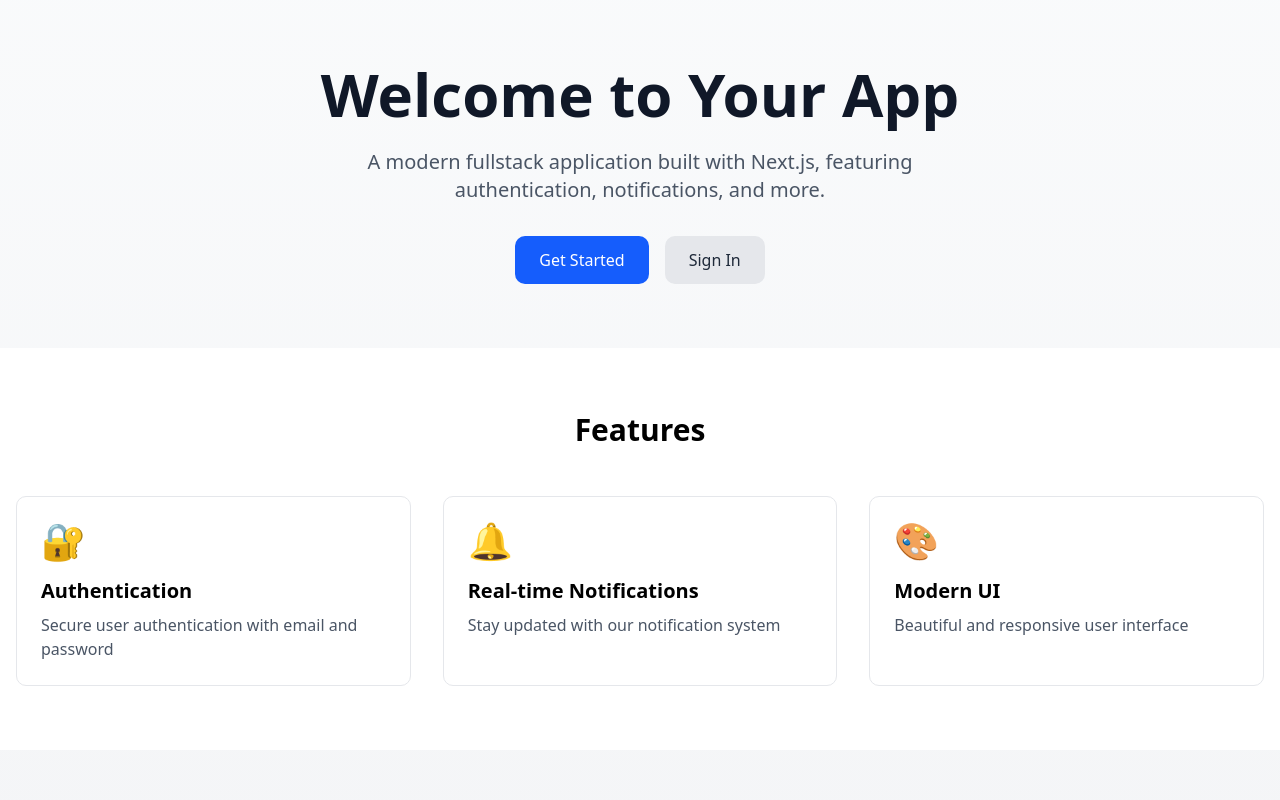
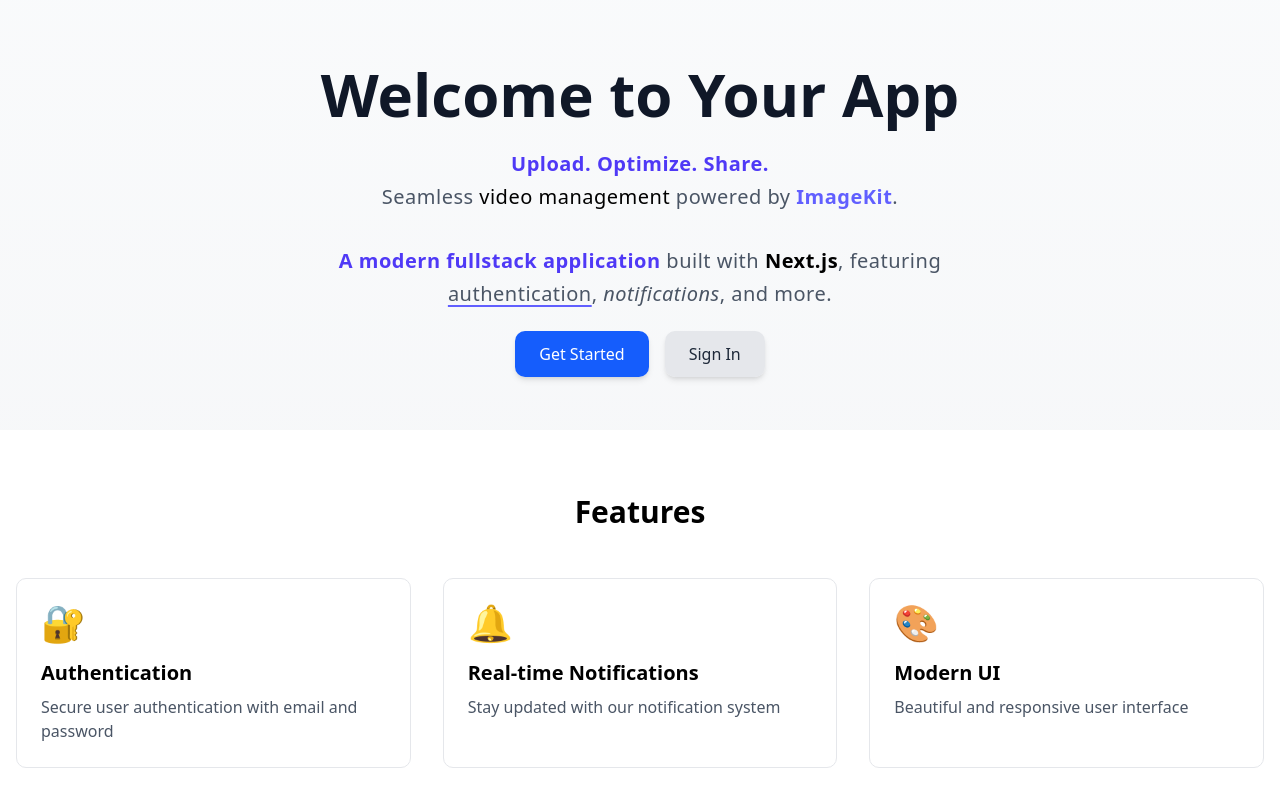
Before and after one commit to Ankit-Sinha70/Nextjs-imagekit, a Next.js app: page / in a window 1280 px wide. Shown: the top 800 px of the page. Built offline with nearby package versions, Linux system fonts and the light colour scheme.

Commit message:
Added middleware

```diff
--- a/app/components/dashboard/Navbar.tsx
+++ b/app/components/dashboard/Navbar.tsx
@@ -5,6 +5,8 @@ import { useState } from "react";
 import { useRouter, usePathname } from "next/navigation";
 import { useNotification } from "../Notification";
 import LogoutConfirmationModal from "../models/LogoutConfirmationModal";
+import { signOut } from "next-auth/react";
+import { toast } from "sonner";
 
 export default function Navbar() {
   const [isLoggingOut, setIsLoggingOut] = useState(false);
@@ -13,7 +15,6 @@ export default function Navbar() {
   const pathname = usePathname();
   const { showNotification } = useNotification();
 
-  // Function to get dynamic title based on current path
   const getPageTitle = () => {
     switch (pathname) {
       case "/dashboard":
@@ -25,7 +26,6 @@ export default function Navbar() {
       case "/dashboard/settings":
         return "Settings";
       default:
-        // Extract title from pathname for other routes
         const path = pathname.split("/").pop();
         return path
           ? path.charAt(0).toUpperCase() + path.slice(1)
@@ -35,20 +35,13 @@ export default function Navbar() {
 
   const handleLogout = async () => {
     try {
+      toast("Logged out successfully");
       setIsLoggingOut(true);
-      const response = await fetch("/api/auth/logout", {
-        method: "POST",
-        headers: { "Content-Type": "application/json" },
-      });
-
-      if (!response.ok) {
-        const errorData = await response.json();
-        throw new Error(errorData.message || "Logout failed");
-      }
-
-      localStorage.removeItem("token");
-      showNotification("Logged out successfully", "success");
-      router.push("/login");
+      setTimeout(async () => {
+        await signOut({ callbackUrl: "/login", redirect: true });
+      }, 500);
+      localStorage.clear();
+      sessionStorage.clear();
     } catch (error: unknown) {
       let errorMessage = "Error during logout";
       if (error instanceof Error) {
--- a/app/page.tsx
+++ b/app/page.tsx
@@ -1,7 +1,8 @@
-'use client';
+"use client";
 
-import { useNotification } from './components/Notification';
-import Link from 'next/link';
+import { useNotification } from "./components/Notification";
+import { motion } from "framer-motion";
+import Link from "next/link";
 
 export default function Home() {
   const { showNotification } = useNotification();
@@ -14,31 +15,72 @@ export default function Home() {
           <h1 className="text-4xl md:text-6xl font-bold text-gray-900 mb-6 dark:text-gray-100">
             Welcome to Your App
           </h1>
-          <p className="text-xl text-gray-600 mb-8 max-w-2xl mx-auto dark:text-gray-300">
-            A modern fullstack application built with Next.js, featuring authentication,
-            notifications, and more.
-          </p>
-          <div className="flex gap-4 justify-center">
+          <motion.p
+            initial={{ opacity: 0, y: 20 }}
+            animate={{ opacity: 1, y: 0 }}
+            transition={{ duration: 0.8, ease: "easeOut" }}
+            className="text-xl text-center text-gray-600 mb-8 max-w-2xl mx-auto dark:text-gray-300 px-4 sm:px-0 leading-relaxed tracking-wide"
+          >
+            <span className="block text-indigo-600 dark:text-indigo-400 font-semibold">
+              Upload. Optimize. Share.
+            </span>
+            Seamless{" "}
+            <span className="font-medium text-black dark:text-white">
+              video management
+            </span>{" "}
+            powered by{" "}
+            <span className="text-indigo-500 font-bold">ImageKit</span>.
+          </motion.p>
+          <motion.p
+            initial={{ opacity: 0, y: 30 }}
+            animate={{ opacity: 1, y: 0 }}
+            transition={{ duration: 0.8, ease: "easeOut" }}
+            className="text-xl text-gray-600 mb-8 max-w-2xl mx-auto dark:text-gray-300 leading-relaxed tracking-wide"
+          >
+            <span className="text-indigo-600 dark:text-indigo-400 font-semibold">
+              A modern fullstack application
+            </span>{" "}
+            built with{" "}
+            <strong className="text-black dark:text-white">Next.js</strong>,
+            featuring{" "}
+            <span className="underline underline-offset-4 decoration-indigo-500 dark:decoration-indigo-400">
+              authentication
+            </span>
+            , <span className="italic">notifications</span>, and more.
+          </motion.p>
+
+          <motion.div
+            className="flex gap-4 justify-center"
+            initial={{ opacity: 0 }}
+            animate={{ opacity: 1 }}
+            transition={{ delay: 0.5 }}
+          >
+            <motion.div whileHover={{ scale: 1.05 }} whileTap={{ scale: 0.97 }}>
               <Link
                 href="/register"
-              className="bg-blue-600 text-white px-6 py-3 rounded-lg hover:bg-blue-700 transition-colors"
+                className="bg-blue-600 text-white px-6 py-3 rounded-lg hover:bg-blue-700 transition-colors shadow-md"
               >
                 Get Started
               </Link>
+            </motion.div>
+            <motion.div whileHover={{ scale: 1.05 }} whileTap={{ scale: 0.97 }}>
               <Link
                 href="/login"
-              className="bg-gray-200 text-gray-800 px-6 py-3 rounded-lg hover:bg-gray-300 transition-colors dark:bg-gray-700 dark:text-gray-100 dark:hover:bg-gray-600"
+                className="bg-gray-200 text-gray-800 px-6 py-3 rounded-lg hover:bg-gray-300 transition-colors dark:bg-gray-700 dark:text-gray-100 dark:hover:bg-gray-600 shadow-md"
               >
                 Sign In
               </Link>
-          </div>
+            </motion.div>
+          </motion.div>
         </div>
       </div>
 
       {/* Features Section */}
       <div className="bg-white py-16 dark:bg-gray-900">
         <div className="container mx-auto px-4">
-          <h2 className="text-3xl font-bold text-center mb-12 dark:text-gray-100">Features</h2>
+          <h2 className="text-3xl font-bold text-center mb-12 dark:text-gray-100">
+            Features
+          </h2>
           <div className="grid md:grid-cols-3 gap-8">
             <FeatureCard
               title="Authentication"
@@ -61,12 +103,16 @@ export default function Home() {
 
       {/* CTA Section */}
       <div className="container mx-auto px-4 py-16 text-center">
-        <h2 className="text-3xl font-bold mb-4 dark:text-gray-100">Ready to Get Started?</h2>
+        <h2 className="text-3xl font-bold mb-4 dark:text-gray-100">
+          Ready to Get Started?
+        </h2>
         <p className="text-gray-600 mb-8 dark:text-gray-300">
           Join thousands of users who are already using our platform
         </p>
         <button
-          onClick={() => showNotification('Welcome to our platform!', 'success')}
+          onClick={() =>
+            showNotification("Welcome to our platform!", "success")
+          }
           className="bg-green-600 text-white px-6 py-3 rounded-lg hover:bg-green-700 transition-colors"
         >
           Try Demo
@@ -80,7 +126,7 @@ export default function Home() {
 function FeatureCard({
   title,
   description,
-  icon
+  icon,
 }: {
   title: string;
   description: string;
--- a/middleware.ts
+++ b/middleware.ts
@@ -1,11 +1,57 @@
-import { NextResponse } from 'next/server';
-import type { NextRequest } from 'next/server';
+import { withAuth } from "next-auth/middleware";
+import { NextResponse } from "next/server";
 
-export function middleware(request: NextRequest) {
-  // Allow all requests to pass through
-  return NextResponse.next();
-}
+const publicPaths = ["/", "/login", "/register"];
+
+export default withAuth(
+  async function middleware(req) {
+    const token = req.nextauth.token;
+    const pathname = req.nextUrl.pathname;
+
+    console.log(`[Middleware] Pathname: ${pathname}, Token exists: ${!!token}`);
+
+    // Redirect authenticated users from login/register to dashboard
+    if (token && publicPaths.includes(pathname)) {
+      console.log(`[Middleware] Authenticated user on public path. Redirecting to /dashboard.`);
+      return NextResponse.redirect(new URL("/dashboard", req.url));
+    }
+
+    // If the path is protected and there's no token, redirect to login
+    if (!token && !publicPaths.includes(pathname)) {
+      console.log(`[Middleware] Unauthenticated user on protected path. Redirecting to /login.`);
+      const url = new URL("/login", req.url);
+      url.searchParams.set("callbackUrl", pathname);
+      return NextResponse.redirect(url);
+    }
+
+    console.log(`[Middleware] Allowing request to proceed.`);
+    return NextResponse.next();
+  },
+  {
+    callbacks: {
+      authorized: ({ token, req }) => {
+        const pathname = req.nextUrl.pathname;
+        console.log(`[Authorized Callback] Pathname: ${pathname}, Token exists: ${!!token}`);
+
+        // Allow all public paths without authentication
+        if (publicPaths.includes(pathname)) {
+          console.log(`[Authorized Callback] Path is public. Authorizing.`);
+          return true;
+        }
+        // For protected paths, authorization depends on the token existence
+        const isAuthorized = !!token;
+        console.log(`[Authorized Callback] Path is protected. Authorized: ${isAuthorized}`);
+        return isAuthorized;
+      },
+    },
+    pages: {
+      signIn: "/login",
+    },
+  }
+);
 
 export const config = {
-  matcher: [] // Empty matcher means no routes are protected
+  matcher: [
+    "/((?!api|_next/static|_next/image|favicon.ico|uploads).{1,})",
+  ],
 };
```
Also changed, not shown: app/login/page.tsx (+76 -36 lines). Lines whose indentation alone changed are shown as unchanged.
